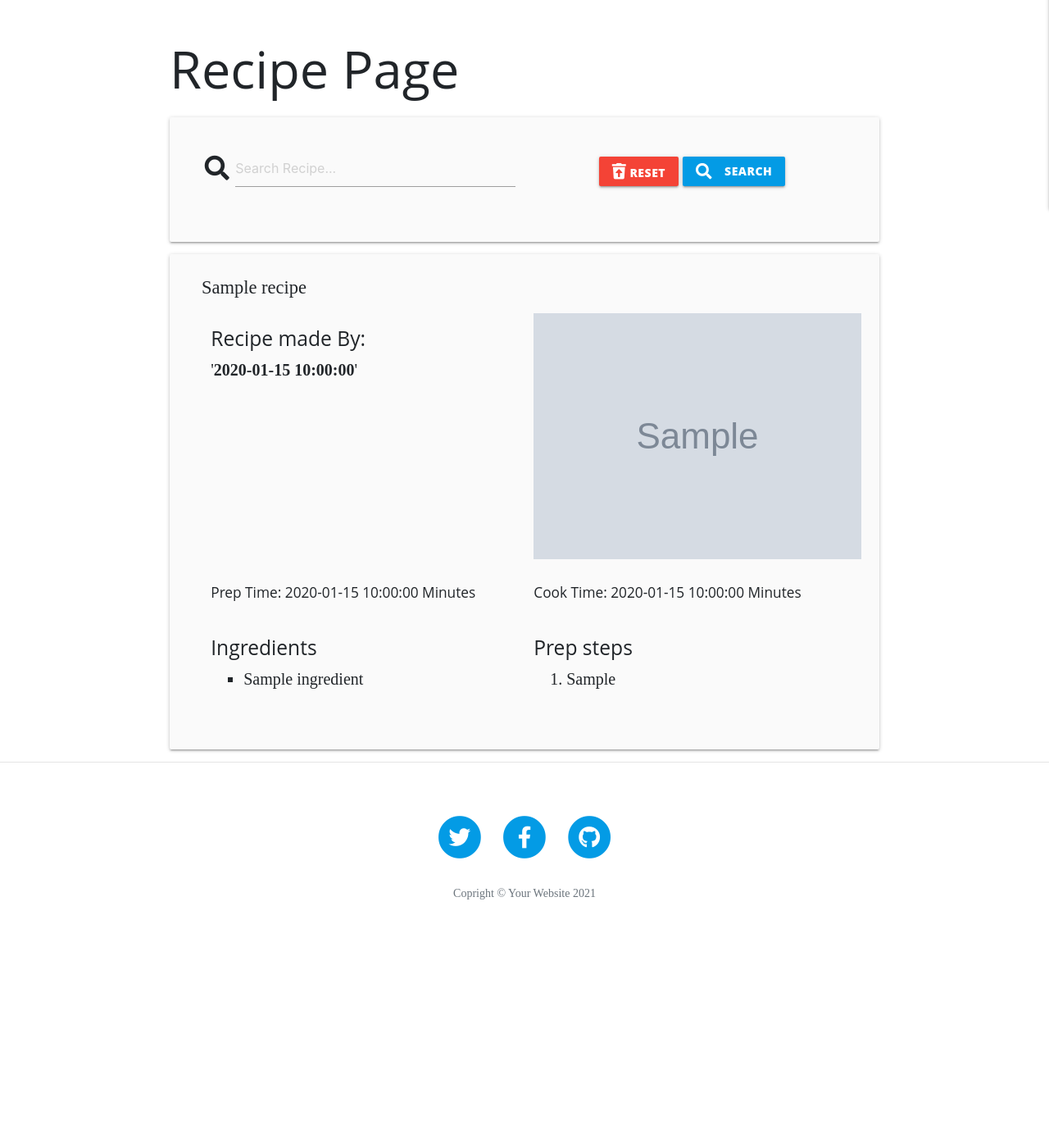
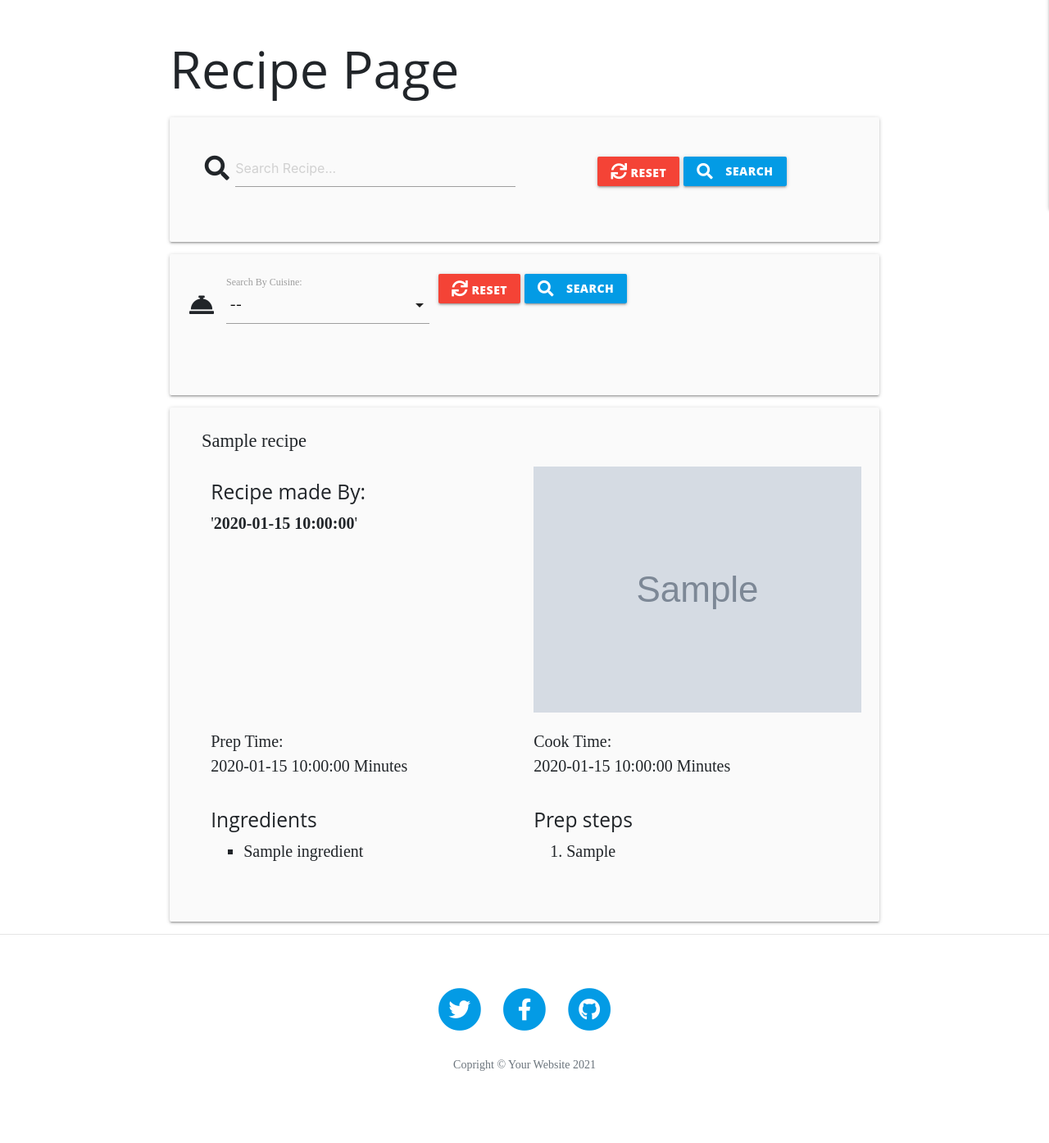
Before and after one commit to richard-ui/Data-Centric-Project, a Flask app: page / in a window 1280 px wide. Shown: the part 605-1999 px from the top of the page at 82% size. Before the commit the page ends 1702 px from the top, so only its background shows below. Run offline with Flask 2, Linux system fonts and the light colour scheme; grey boxes marked "Sample" are stand-in pictures; a database or web service that is not in the repository returns one stand-in record (values such as "Sample title"); some libraries are stand-ins or nearby versions.

Commit message:
Add search index on database so the user can search by cuisine from a dropdown list

```diff
--- a/app.py
+++ b/app.py
@@ -30,29 +30,6 @@ def allowed_file(filename):
     return '.' in filename and filename.rsplit('.', 1)[1].lower() in ALLOWED_EXTENSIONS
 
 
-def upload_file():
-    # Output will be blank if user_file key not found on submission
-    output = ""
-
-    if "user_file" not in request.files:
-
-        return output
-
-    # If the key is in the object, save it in file variable
-    file = request.files["user_file"]
-
-    # Check the filename, if it's blank, leave it blank
-    if file.filename == "":
-
-        return output
-
-    # Check that there is a file and that it has an allowed filetype
-    if file:
-        file.filename = secure_filename(file.filename)
-
-    return output
-
-
 def upload_image():
     if 'file' not in request.files:
         flash('No file part')
@@ -80,51 +57,32 @@ def upload_image():
 @app.route("/get_recipes")
 def get_recipes():
     recipes = list(mongo.db.recipes.find())
+    cuisines = mongo.db.cuisines.find().sort("cuisine_name", 1)
     for recipe in recipes:
         try:
             recipe["user_id"] = mongo.db.users.find_one(
                 {"_id": recipe["user_id"]})["username"]
         except:
             pass
-    return render_template("recipes.html", recipes=recipes)
-
-
-@app.route("/upload_form")
-def upload_form():
-    return render_template("upload.html")
-
-
-@app.route('/upload_form', methods=['POST'])
-def upload_image1():
-    if 'file' not in request.files:
-        flash('No file part')
-        return redirect(request.url)
-    file = request.files['file']
-    if file.filename == '':
-        flash('No image selected for uploading')
-        return redirect(request.url)
-    if file and allowed_file(file.filename):
-        filename = secure_filename(file.filename)
-        file.save(os.path.join(app.config['UPLOAD_FOLDER'], filename))
-        # print('upload_image filename: ' + filename)
-        flash('Image successfully uploaded and displayed below')
-        return render_template('upload.html', filename=filename)
-    else:
-        flash('Allowed image types are -> png, jpg, jpeg, gif')
-        return redirect(request.url)
-
-
-@app.route('/display/<filename>')
-def display_image(filename):
-    # print('display_image filename: ' + filename)
-    return redirect(url_for('static', filename='img/' + filename), code=301)
+    return render_template("recipes.html", recipes=recipes, cuisines=cuisines)
 
 
 @app.route("/search_recipe", methods=["GET", "POST"])
 def search_recipe():
     query = request.form.get("query")
+    cuisines = mongo.db.cuisines.find().sort("cuisine_name", 1)
+
     recipes = list(mongo.db.recipes.find({"$text": {"$search": query}}))
-    return render_template("recipes.html", recipes=recipes)
+    return render_template("recipes.html", recipes=recipes, cuisines=cuisines)
+
+
+@app.route("/search_by_cuisine", methods=["GET", "POST"])
+def search_by_cuisine():
+    query_cuisine = request.form.get("cuisine_name")
+    cuisines = mongo.db.cuisines.find().sort("cuisine_name", 1)
+
+    recipes = list(mongo.db.recipes.find({"$text": {"$search": query_cuisine}}))
+    return render_template("recipes.html", recipes=recipes, cuisines=cuisines)
 
 
 @app.route("/register", methods=["GET", "POST"])
@@ -210,9 +168,6 @@ def profile(username):
 @app.route("/add_recipe", methods=["GET", "POST"])
 def add_recipe():
     if request.method == "POST":
-        # image_file = request.files['user_file']
-        # image_file.save(secure_filename(image_file.filename))
-        # image_file.filename
 
         user = mongo.db.users.find_one({"username": session["user"]})
         new_recipe = {
@@ -242,6 +197,7 @@ def edit_recipe(recipe_id):
             "recipe_name": request.form.get("recipe_name"),
             "ingredients": request.form.getlist("ingredients"),
             "prep_time": request.form.get("prep_time"),
+            "file": request.form.get("file"),
             "prep_steps": request.form.getlist("prep_steps"),
             "cook_time": request.form.get("cook_time"),
             "cuisine_name": request.form.get("cuisine_name"),
--- a/templates/recipes.html
+++ b/templates/recipes.html
@@ -16,9 +16,41 @@
                         {% endfor %}
                       </datalist>
                 </div>
+
                 <div class="col s12 m4">
                     <a href="{{ url_for('get_recipes') }}" class="red btn text-shadow">
-                        <i class="fas fa-trash-restore"></i> Reset
+                        <i class="fas fa-sync prefix"></i> Reset
+                    </a>
+
+                    <button type="submit" class="light-blue darken-1 btn text-shadow">
+                        <i class="fas fa-search left"></i> Search
+                    </button>
+
+
+                </div>
+            </div>
+        </form>
+    </div>
+
+    <div class="row card-panel grey lighten-5">
+        <form action="{{ url_for('search_by_cuisine') }}" method="post" class="col s12">
+            <div class="row">
+                <div class="row">
+                    <div class="input-field col s12">
+                        <i class="fas fa-concierge-bell prefix"></i>
+                        <select id="cuisine_name" name="cuisine_name" class="validate">
+                            <option value="" disabled selected> -- </option>
+                            {% for cuisine in cuisines %}
+                                <option value="{{ cuisine.cuisine_name }}">{{ cuisine.cuisine_name }}</option>
+                            {% endfor %}
+                        </select>
+                        <label for="cuisine_name">Search By Cuisine:</label>
+                    </div>
+                </div>
+
+                <div class="col s12 m6">
+                    <a href="{{ url_for('get_recipes') }}" class="red btn text-shadow">
+                        <i class="fas fa-sync prefix"></i> Reset
                     </a>
 
                     <button type="submit" class="light-blue darken-1 btn text-shadow">
@@ -49,10 +81,12 @@
 
                 <div class="row">
                     <div class="col m6">
-                        <h6>Prep Time: {{ recipe.prep_time }} Minutes</h6>
+                        <div class="times_title">Prep Time:</div>
+                        <div class="times">{{ recipe.prep_time }} Minutes</div>
                     </div>
                     <div class="col m6">
-                        <h6>Cook Time: {{ recipe.cook_time }} Minutes</h6>
+                        <div class="times_title">Cook Time:</div>
+                        <div class="times">{{ recipe.cook_time }} Minutes</div>
                     </div>
                 </div>
 
```
